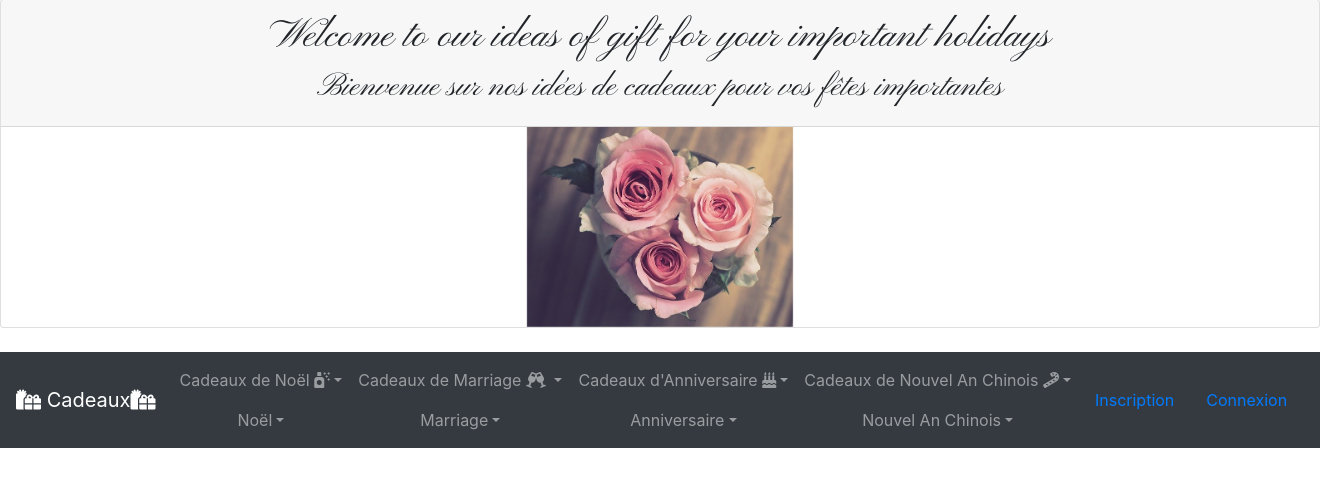
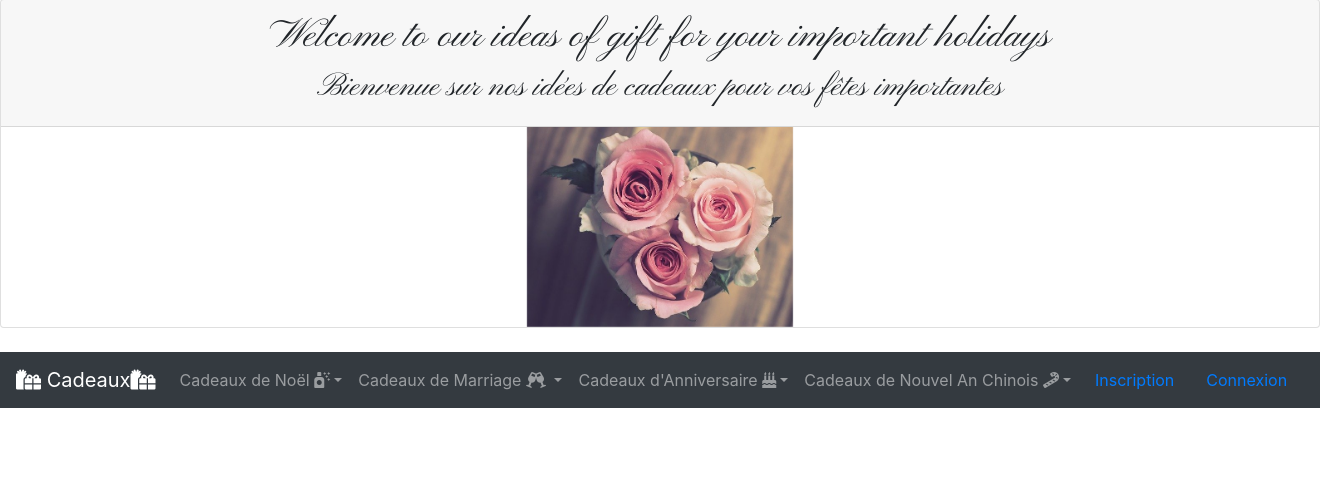
Before and after one commit to Giftforholidays/Giftforholidays, a Symfony app: template templates/base.html.twig in a window 1320 px wide. Shown: the part 25-512 px from the top of the page. Run offline with Twig, Linux system fonts and the light colour scheme; the template is opened without the code that fills it, so the values that code supplies are empty; some libraries are stand-ins or nearby versions.

Commit message:
update nav.html.twig

```diff
--- a/src/Controller/UserController.php
+++ b/src/Controller/UserController.php
@@ -47,7 +47,7 @@ public function createUser(Request $request,UserPasswordEncoderInterface $encode
         $this->addFlash('notice', 'Félicitation pour votre inscription !');
 
         #Redirection FIXME modifier l'url vers page connexion
-        return $this->redirectToRoute('/');
+        return $this->redirectToRoute('default/index.html.twig');
     } #endif
 
     return $this->render('user/create.html.twig', [
--- a/templates/component/_nav.html.twig
+++ b/templates/component/_nav.html.twig
@@ -10,11 +10,6 @@
             <li class="nav-item dropdown">
 
                 <a class="nav-link dropdown-toggle" href="#" id="navbarDropdownMenuLink" role="button" data-toggle="dropdown" aria-haspopup="true" aria-expanded="false">Cadeaux de Noël <i class="fas fa-air-freshener"></i></a>
-
-                <a class="nav-link dropdown-toggle" href="#" id="navbarDropdownMenuLink" role="button"
-                   data-toggle="dropdown" aria-haspopup="true" aria-expanded="false">Noël</a>
-
-
                 <div class="dropdown-menu" aria-labelledby="navbarDropdownMenuLink">
                     <a class="dropdown-item" href="#">Homme</a>
                     <a class="dropdown-item" href="#">Femme</a>
@@ -23,14 +18,8 @@
             </li>
 
             <li class="nav-item dropdown">
-
-
-                <a class="nav-link dropdown-toggle" href="#" id="navbarDropdownMenuLink" role="button" data-toggle="dropdown" aria-haspopup="true" aria-expanded="false">Cadeaux de Marriage <i class="fas fa-glass-cheers"></i>
+           <a class="nav-link dropdown-toggle" href="#" id="navbarDropdownMenuLink" role="button" data-toggle="dropdown" aria-haspopup="true" aria-expanded="false">Cadeaux de Marriage <i class="fas fa-glass-cheers"></i>
                 </a>
-
-                <a class="nav-link dropdown-toggle" href="#" id="navbarDropdownMenuLink" role="button"
-                   data-toggle="dropdown" aria-haspopup="true" aria-expanded="false">Marriage</a>
-
                 <div class="dropdown-menu" aria-labelledby="navbarDropdownMenuLink">
                     <a class="dropdown-item" href="#">Homme</a>
                     <a class="dropdown-item" href="#">Femme</a>
@@ -42,9 +31,6 @@
 
 
                 <a class="nav-link dropdown-toggle" href="#" id="navbarDropdownMenuLink" role="button" data-toggle="dropdown" aria-haspopup="true" aria-expanded="false">Cadeaux d'Anniversaire <i class="fas fa-birthday-cake"></i></a>
-
-                <a class="nav-link dropdown-toggle" href="#" id="navbarDropdownMenuLink" role="button"
-                   data-toggle="dropdown" aria-haspopup="true" aria-expanded="false">Anniversaire</a>
                 <div class="dropdown-menu" aria-labelledby="navbarDropdownMenuLink">
                     <a class="dropdown-item" href="#">Homme</a>
                     <a class="dropdown-item" href="#">Femme</a>
@@ -53,12 +39,7 @@
             </li>
 
             <li class="nav-item dropdown">
-
-
                 <a class="nav-link dropdown-toggle" href="#" id="navbarDropdownMenuLink" role="button" data-toggle="dropdown" aria-haspopup="true" aria-expanded="false">Cadeaux de Nouvel An Chinois <i class="fas fa-candy-cane"></i></a>
-
-                <a class="nav-link dropdown-toggle" href="#" id="navbarDropdownMenuLink" role="button"
-                   data-toggle="dropdown" aria-haspopup="true" aria-expanded="false">Nouvel An Chinois</a>
                 <div class="dropdown-menu" aria-labelledby="navbarDropdownMenuLink">
                     <a class="dropdown-item" href="#">Homme</a>
                     <a class="dropdown-item" href="#">Femme</a>
@@ -66,8 +47,10 @@
                 </div>
             </li>
         </ul>
+
+
         {%  if is_granted('IS_AUTHENTICATED_FULLY') %}
-         <a class="nav-link" href="#"> Créer un article</a>
+        <a class="nav-link" href="{{ path('product_create') }}"> Créer un article</a>
         <a class="nav-link" href="#"> Comment</a>
         <a class="nav-link" href="{{ path('app_logout') }}">Déconnexion</a>
         {% else %}
```
Also changed, not shown: public/img/FemmeStickALevreStyleChinoisclassic.jpg (added), public/img/HommeTheChinois.jpg (added).
